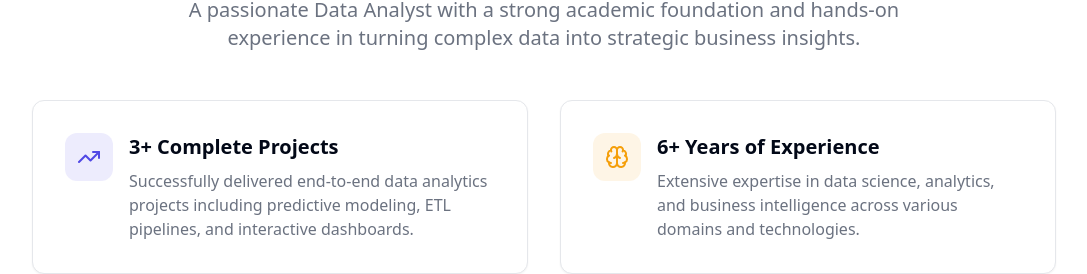
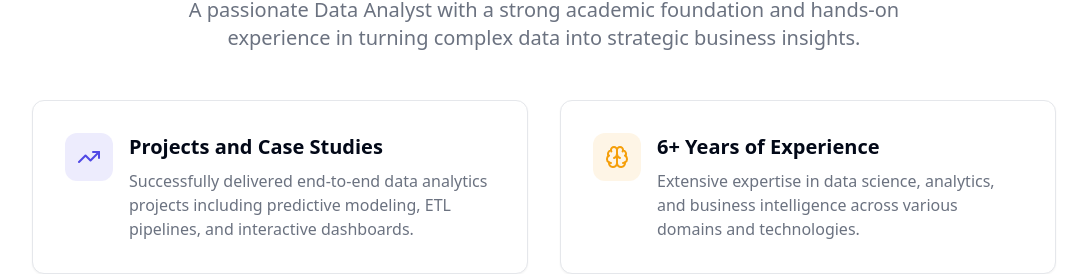
Before and after one commit to Alifida1/mohsin-data-canvas, a React (Vite) app: page / in a window 1280 px wide. Shown: the part 855-1129 px from the top of the page, without its empty margins (96-1183 px from the left). Built offline with nearby package versions, Linux system fonts and the light colour scheme; the HTML template or start-up script is replaced by a standard one.

Commit message:
Update About heading to Projects and Case Studies
Change the About Me section heading from "3+ Complete Projects" to "Projects and Case Studies" in src/pages/Index.tsx to better reflect showcased work.

```diff
--- a/src/pages/Index.tsx
+++ b/src/pages/Index.tsx
@@ -115,7 +115,7 @@ const Index = () => {
                   <TrendingUp className="w-6 h-6 text-primary" />
                 </div>
                 <div>
-                  <h3 className="text-xl font-bold mb-2">3+ Complete Projects</h3>
+                  <h3 className="text-xl font-bold mb-2">Projects and Case Studies</h3>
                   <p className="text-muted-foreground">
                     Successfully delivered end-to-end data analytics projects including predictive modeling, ETL pipelines, and interactive dashboards.
                   </p>
```
